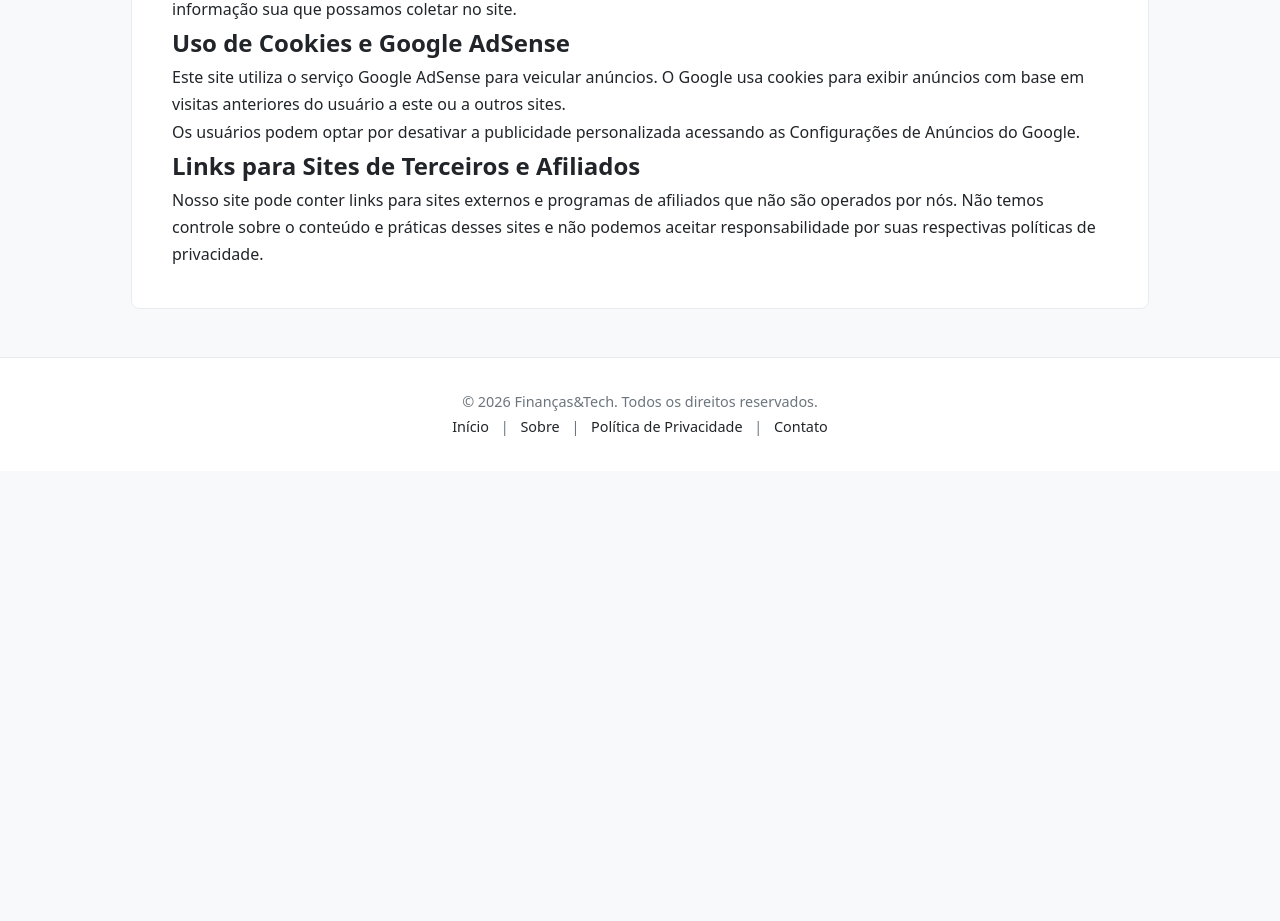
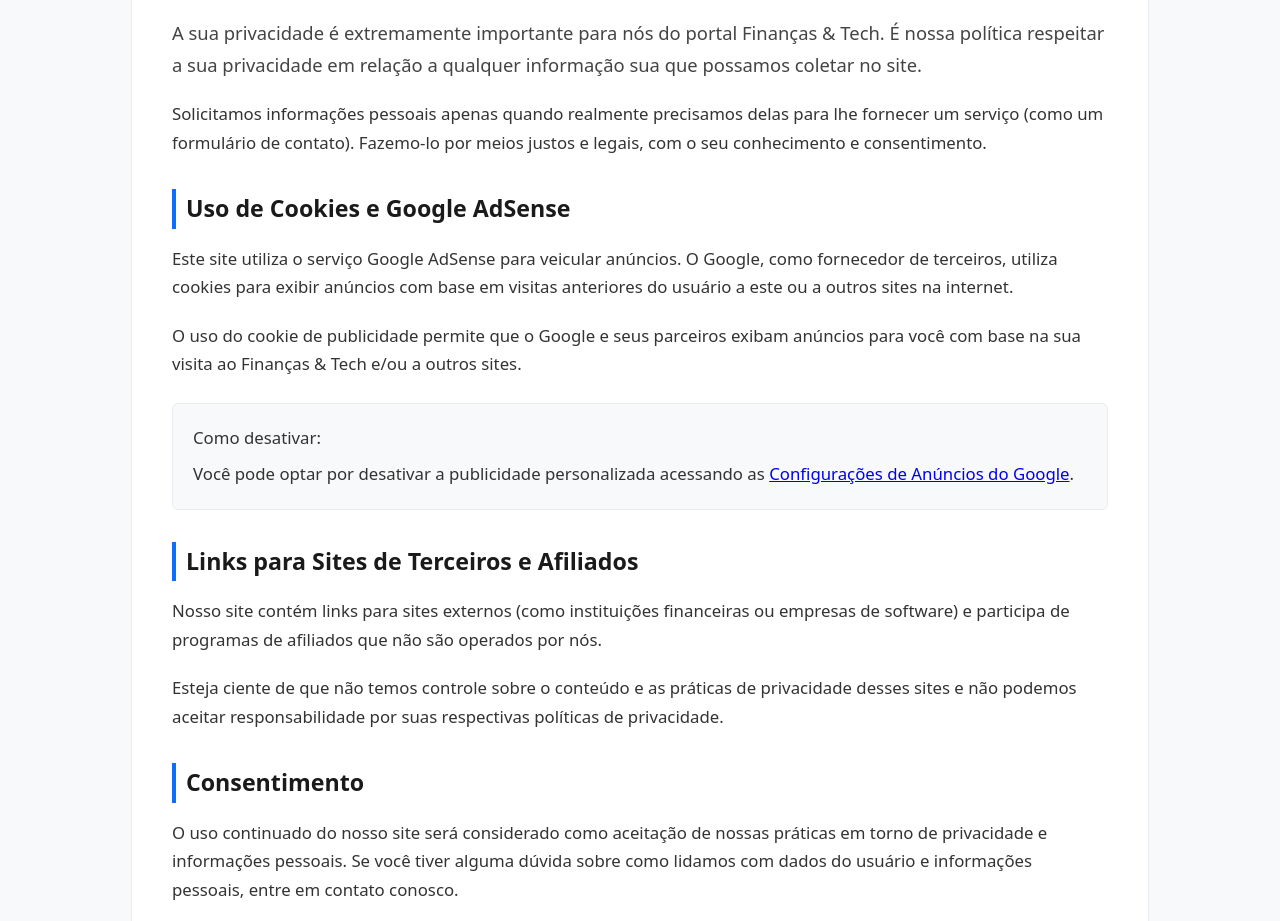
Before and after one commit to jucamposofc/BLOG, a plain HTML site: page politica-de-privacidade.html in a window 1280 px wide. Shown: the part 228-1149 px from the top of the page. Before the commit the page ends 800 px from the top, so only its background shows below. Drawn offline with Linux system fonts and the light colour scheme.

Commit message:
Revise privacy policy and add consent information
Updated the privacy policy to include details about data usage and Google AdSense cookies. Added a consent section and improved the structure of the document.

```diff
--- a/politica-de-privacidade.html
+++ b/politica-de-privacidade.html
@@ -4,7 +4,9 @@
   <meta charset="UTF-8">
   <meta name="viewport" content="width=device-width, initial-scale=1.0">
   <title>Política de Privacidade | Finanças & Tech</title>
-  <meta name="description" content="Política de privacidade do portal Finanças & Tech referente ao uso de dados e cookies do AdSense.">
+  <meta name="description" content="Política de privacidade do portal Finanças & Tech detalhando o uso de dados, cookies e cookies do Google AdSense.">
+
+  <!-- Vinculação do CSS externo que você já tem no repositório -->
   <link rel="stylesheet" href="style.css">
 </head>
 <body>
@@ -21,17 +23,33 @@
     </nav>
   </header>
 
+  <!-- Estrutura de coluna única para páginas institucionais -->
   <div class="container" style="grid-template-columns: 1fr;">
     <main>
-      <h1>Política de Privacidade</h1>
-      <p>A sua privacidade é importante para nós. É política do Finanças & Tech respeitar a sua privacidade em relação a qualquer informação sua que possamos coletar no site.</p>
+      <article>
+        <h1>Política de Privacidade</h1>
+        <p class="meta-date">Atualizado em 22 de Julho de 2026</p>
 
-      <h2>Uso de Cookies e Google AdSense</h2>
-      <p>Este site utiliza o serviço Google AdSense para veicular anúncios. O Google usa cookies para exibir anúncios com base em visitas anteriores do usuário a este ou a outros sites.</p>
-      <p>Os usuários podem optar por desativar a publicidade personalizada acessando as Configurações de Anúncios do Google.</p>
+        <p class="lead">A sua privacidade é extremamente importante para nós do portal Finanças & Tech. É nossa política respeitar a sua privacidade em relação a qualquer informação sua que possamos coletar no site.</p>
 
-      <h2>Links para Sites de Terceiros e Afiliados</h2>
-      <p>Nosso site pode conter links para sites externos e programas de afiliados que não são operados por nós. Não temos controle sobre o conteúdo e práticas desses sites e não podemos aceitar responsabilidade por suas respectivas políticas de privacidade.</p>
+        <p>Solicitamos informações pessoais apenas quando realmente precisamos delas para lhe fornecer um serviço (como um formulário de contato). Fazemo-lo por meios justos e legais, com o seu conhecimento e consentimento.</p>
+
+        <h2>Uso de Cookies e Google AdSense</h2>
+        <p>Este site utiliza o serviço Google AdSense para veicular anúncios. O Google, como fornecedor de terceiros, utiliza cookies para exibir anúncios com base em visitas anteriores do usuário a este ou a outros sites na internet.</p>
+        <p>O uso do cookie de publicidade permite que o Google e seus parceiros exibam anúncios para você com base na sua visita ao Finanças & Tech e/ou a outros sites.</p>
+
+        <div style="background: #f8f9fa; padding: 1.25rem; border-radius: 6px; border: 1px solid #e9ecef; margin: 1.5rem 0;">
+          <p style="margin-bottom: 0.5rem; font-weight: 500;">Como desativar:</p>
+          <p style="margin-bottom: 0;">Você pode optar por desativar a publicidade personalizada acessando as <a href="https://adssettings.google.com/authenticated" target="_blank" rel="noopener noreferrer">Configurações de Anúncios do Google</a>.</p>
+        </div>
+
+        <h2>Links para Sites de Terceiros e Afiliados</h2>
+        <p>Nosso site contém links para sites externos (como instituições financeiras ou empresas de software) e participa de programas de afiliados que não são operados por nós.</p>
+        <p>Esteja ciente de que não temos controle sobre o conteúdo e as práticas de privacidade desses sites e não podemos aceitar responsabilidade por suas respectivas políticas de privacidade.</p>
+
+        <h2>Consentimento</h2>
+        <p>O uso continuado do nosso site será considerado como aceitação de nossas práticas em torno de privacidade e informações pessoais. Se você tiver alguma dúvida sobre como lidamos com dados do usuário e informações pessoais, entre em contato conosco.</p>
+      </article>
     </main>
   </div>
 
```
